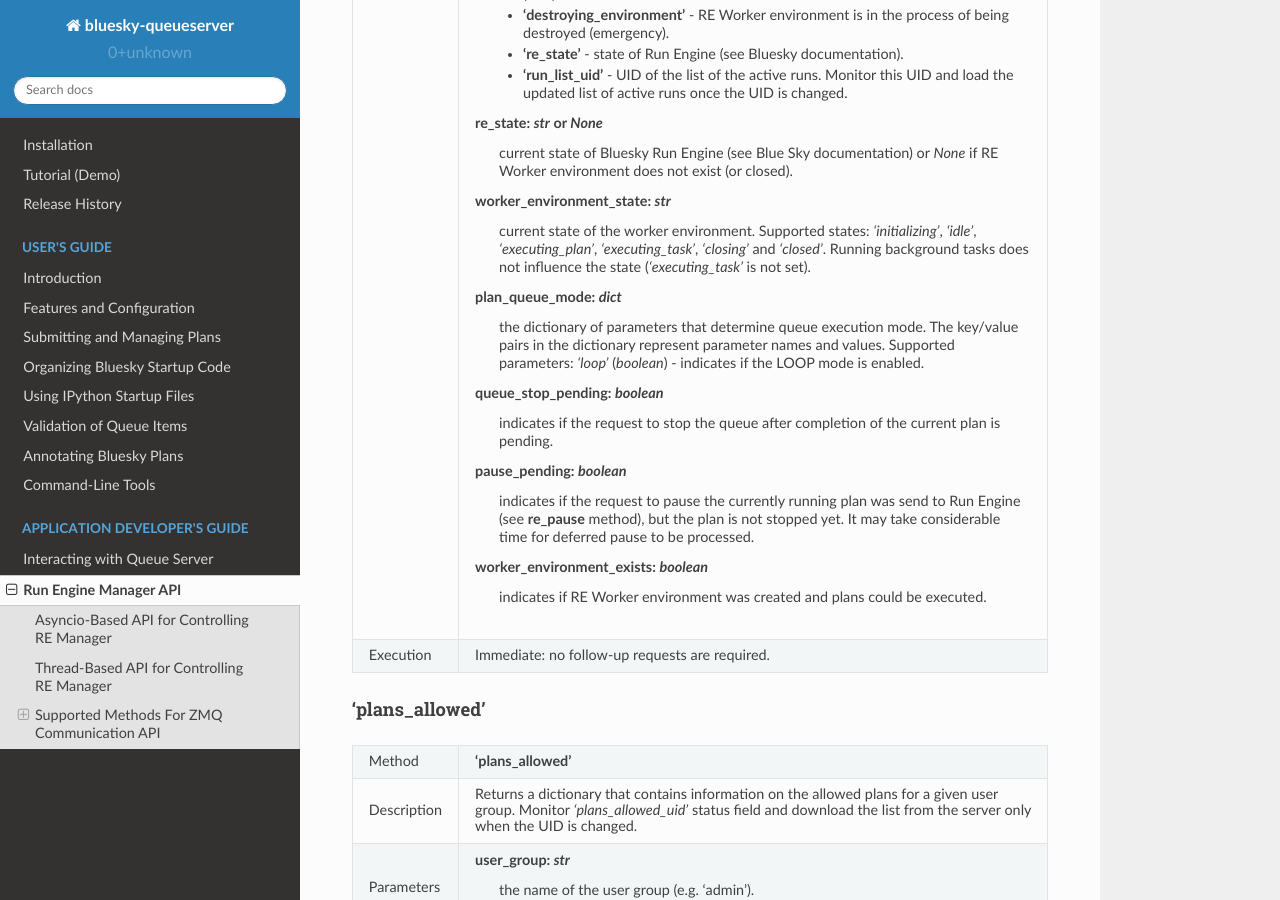
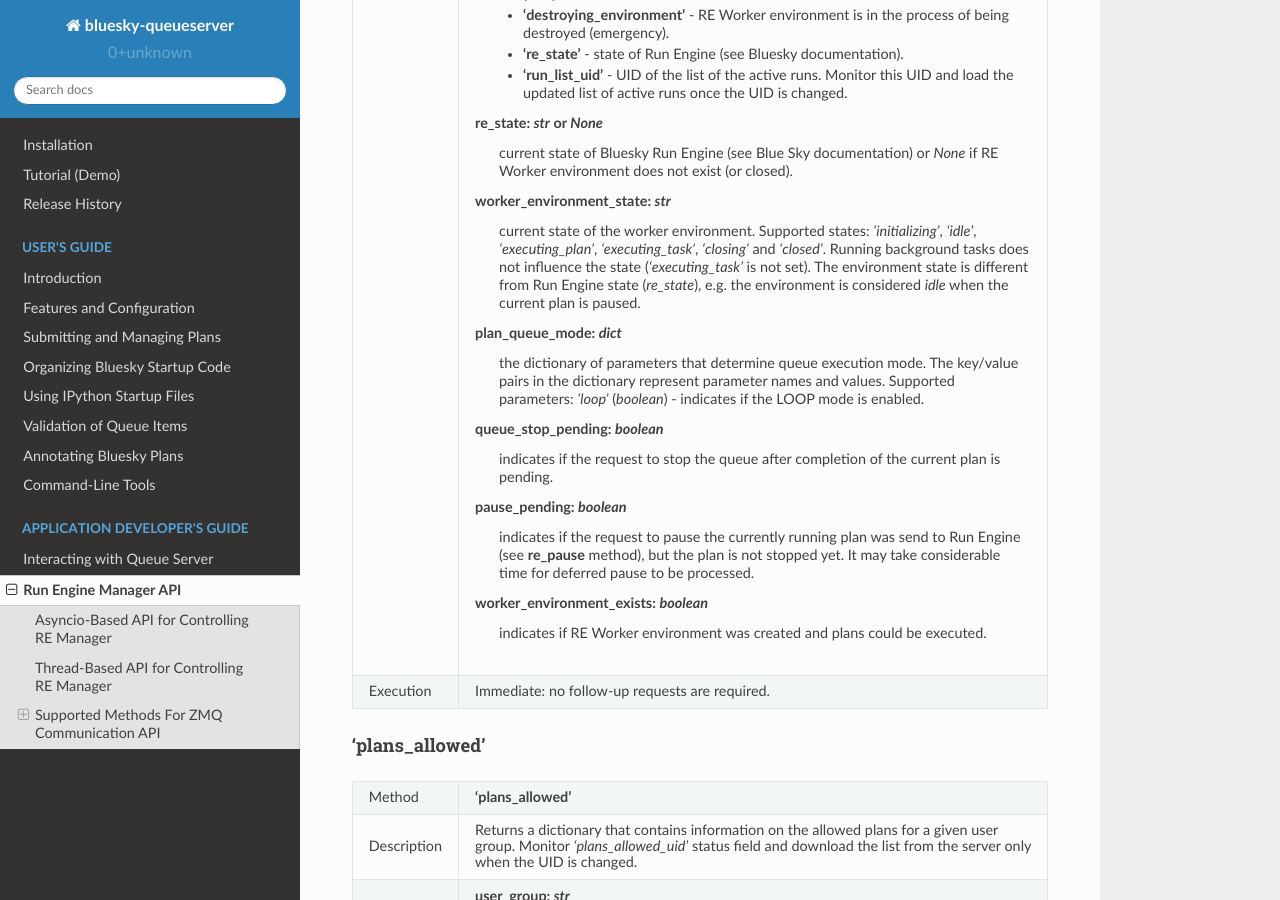
Before and after one commit to bluesky/bluesky-queueserver, a Sphinx documentation site: the page built from docs/source/re_manager_api.rst, in a window 1280 px wide and 900 px high, scrolled down 3908 px. Built offline with Sphinx 7.4.7 and the Read the Docs theme 2.0.0, drawn with Linux system fonts in a browser that asks for light colours.

Commit message:
DOC: edited description of 'worker_environment_state' parameter

```diff
--- a/docs/source/re_manager_api.rst
+++ b/docs/source/re_manager_api.rst
@@ -224,7 +224,8 @@ Returns       **msg**: *str*
                   current state of the worker environment. Supported states: *'initializing'*,
                   *'idle'*, *'executing_plan'*, *'executing_task'*, *'closing'* and *'closed'*.
                   Running background tasks does not influence the state (*'executing_task'* is
-                  not set).
+                  not set). The environment state is different from Run Engine state (*re_state*),
+                  e.g. the environment is considered *idle* when the current plan is paused.
 
               **plan_queue_mode**: *dict*
                   the dictionary of parameters that determine queue execution mode. The key/value pairs
```
